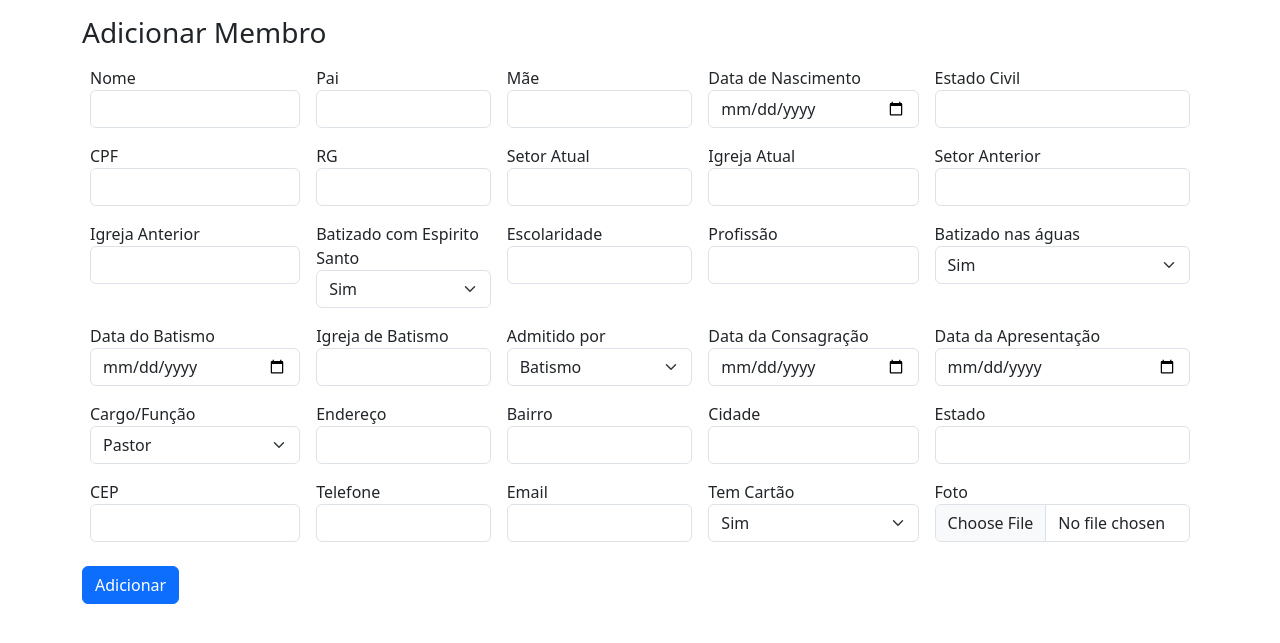
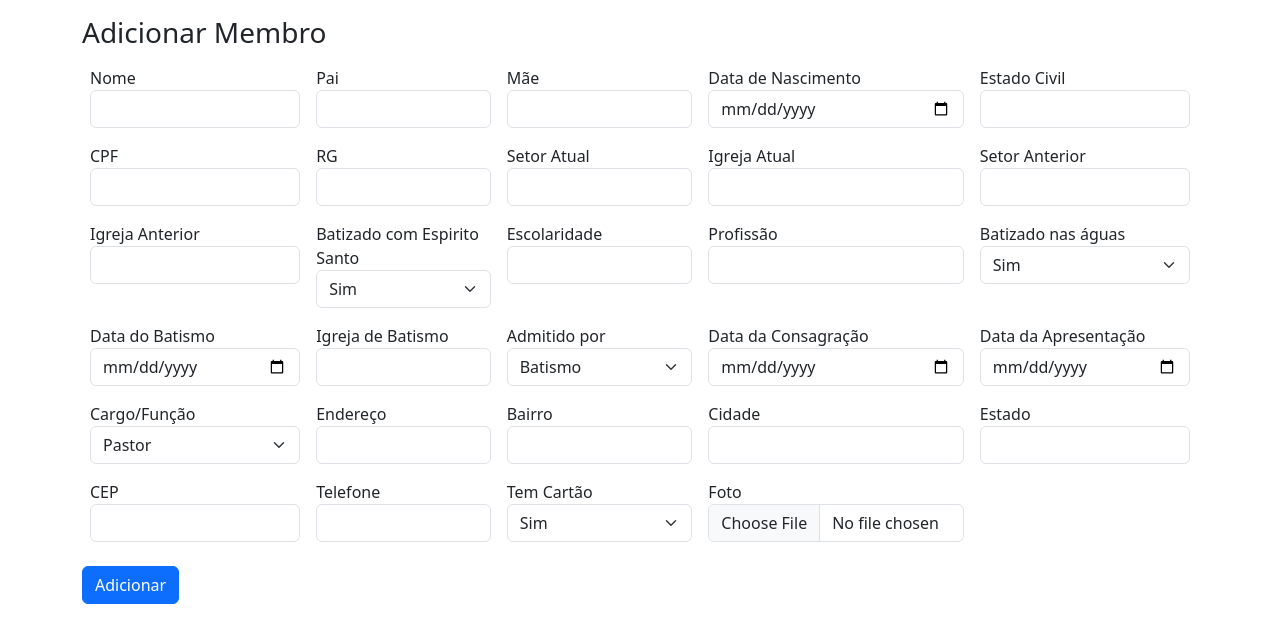
Before and after one commit to ageuribeiro/Orion, a Flask app: page /add in a window 1280 px wide. Shown: the part 56-699 px from the top of the page. Run offline with Flask 2, Linux system fonts and the light colour scheme.

Commit message:
retirar email

```diff
--- a/templates/add.html
+++ b/templates/add.html
@@ -204,12 +204,7 @@
                                 <input type="tel" name="telefone" id="telefone" required class="form-control">
                             </div>
                         </td>
-                        <td>
-                            <div class="form-group">
-                                <label for="email">Email</label>
-                                <input type="email" name="email" id="email" required class="form-control">
-                            </div>
-                        </td>
+
                         <td>
                             <div class="form-group">
                                 <label for="tem_cartao">Tem Cartão</label>
--- a/templates/read.html
+++ b/templates/read.html
@@ -13,7 +13,6 @@
                     <th scope="col" style="width: 100px"><div class="text-truncate">Nome</div></th>
                     <th scope="col" style="width: 100px"><div class="text-truncate">Dt.Nasc</div></th>
                     <th scope="col" style="width: 100px"><div class="text-truncate">Telefone</div></th>
-                    <th scope="col" style="width: 100px"><div class="text-truncate">Email</div></th>
                     <th scope="col" style="width: 100px"><div class="text-truncate">Bairro</div></th>
                     <th scope="col" style="width: 100px"><div class="text-truncate">Função</div></th>
                     <th scope="col" style="width: 100px"><div class="text-truncate">Ações</div></th>
@@ -25,7 +24,6 @@
                             <td class="w-100 align-middle"><div class="text-truncate">{{data.nome}}</div></td>
                             <td class="w-100 align-middle"><div class="text-truncate date-format" aria-placeholder="dd/mm/yyyy">{{data.data_nasc}}</div></td>
                             <td class="w-100 align-middle"><div class="text-truncate">{{data.telefone}}</div></td>
-                            <td class="w-100 align-middle"><div class="text-truncate">{{data.email}}</div></td>
                             <td class="w-100 align-middle"><div class="text-truncate">{{data.bairro}}</div></td>
                             <td class="w-100 align-middle"><div class="text-truncate">{{data.cargo_na_igreja}}</div></td>
                             <td class="d-flex"><div class="text-truncate">
--- a/templates/report.html
+++ b/templates/report.html
@@ -9,7 +9,7 @@
                 <div class=" mt-2 pt-2 pb-0">
                     <div class="row mb-2">
                         <div class="col col-2 ml-auto d-flex justify-content-center align-items-center">
-                            <img src="/static/img/logo_ad.png" alt="logo" width="100">
+                            <img src="/static/img/logo_ad.png" alt="logo" width="80">
                         </div>
                         <div class="col col-8 mx-auto d-flex justify-content-center align-items-center">
                         <table>
@@ -31,7 +31,7 @@
                         </table>
                         </div>
                         <div class="col col-2 mr-auto d-flex justify-content-center align-items-center">
-                            <img src="{{'/'+data.foto }}" alt="foto-membro" width="100" class="rounded">
+                            <img src="{{'/'+data.foto }}" alt="foto-membro" width="80" class="rounded">
                         </div>
                     </div>
                     <div class="row">
@@ -46,11 +46,9 @@
                         <div class="col"><p><b>RG: </b>{{data.rg}}</p></div>
                         <div class="col"><p><b>Escolaridade: </b>{{data.escolaridade}}</p></div>
                         <div class="col"><p><b>Profissão: </b>{{data.profissao}}</p></div>
-                        <div class="col"><p><b>Email: </b>{{data.email}}</p></div>
                     </div>
                     <div class="row">
                         <div class="col col-8"><p><b>Endereço: </b>{{data.endereco}} - {{data.bairro}} - {{data.cidade}}/{{data.estado}} - {{data.cep}}</p></div>
-
                         <div class="col"><p><b>Telefone: </b>{{data.telefone}}</p></div>
                     </div>
                     <div class="row">
```
Also changed, not shown: templates/edit.html (+1 -6 lines).
